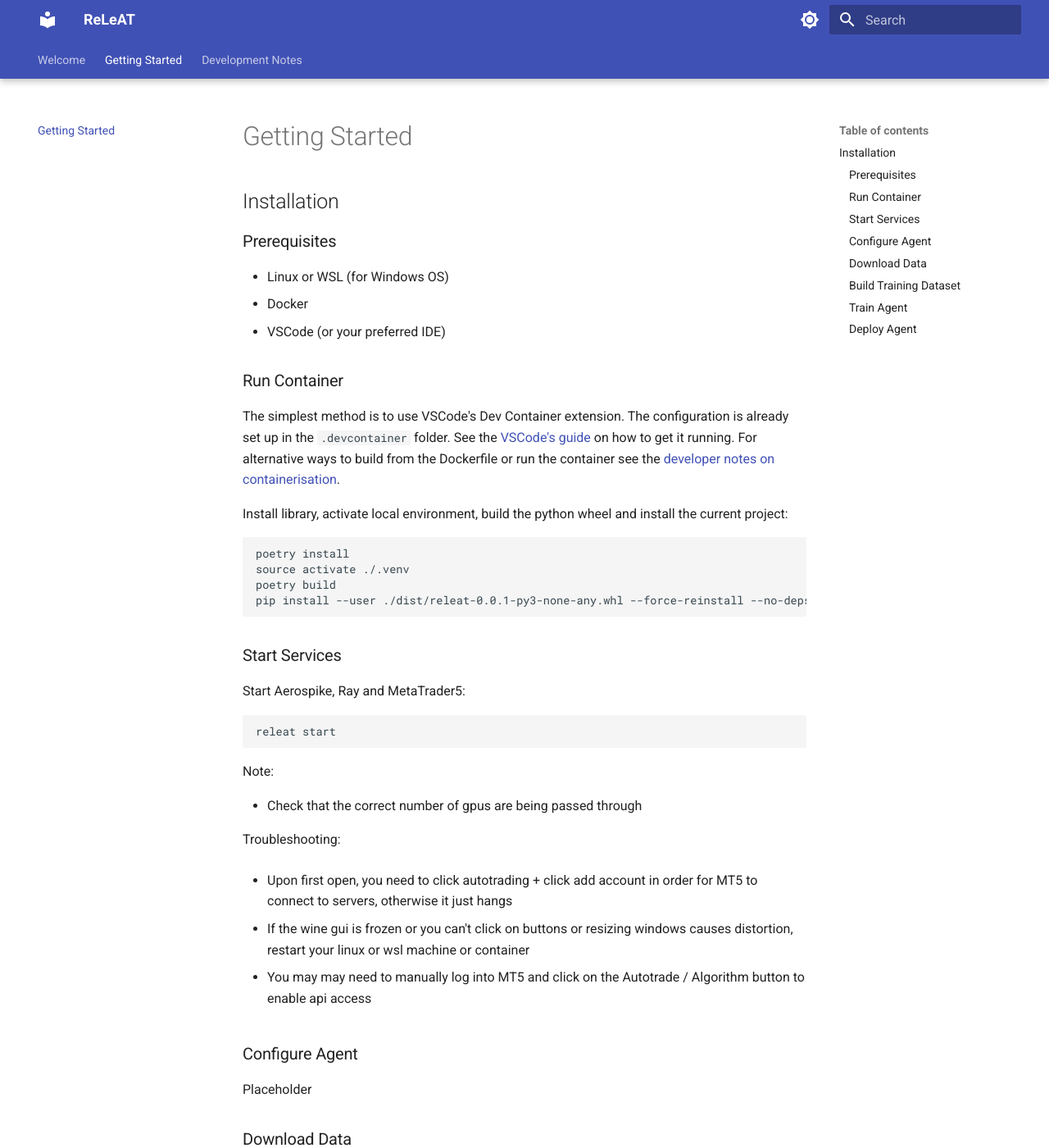
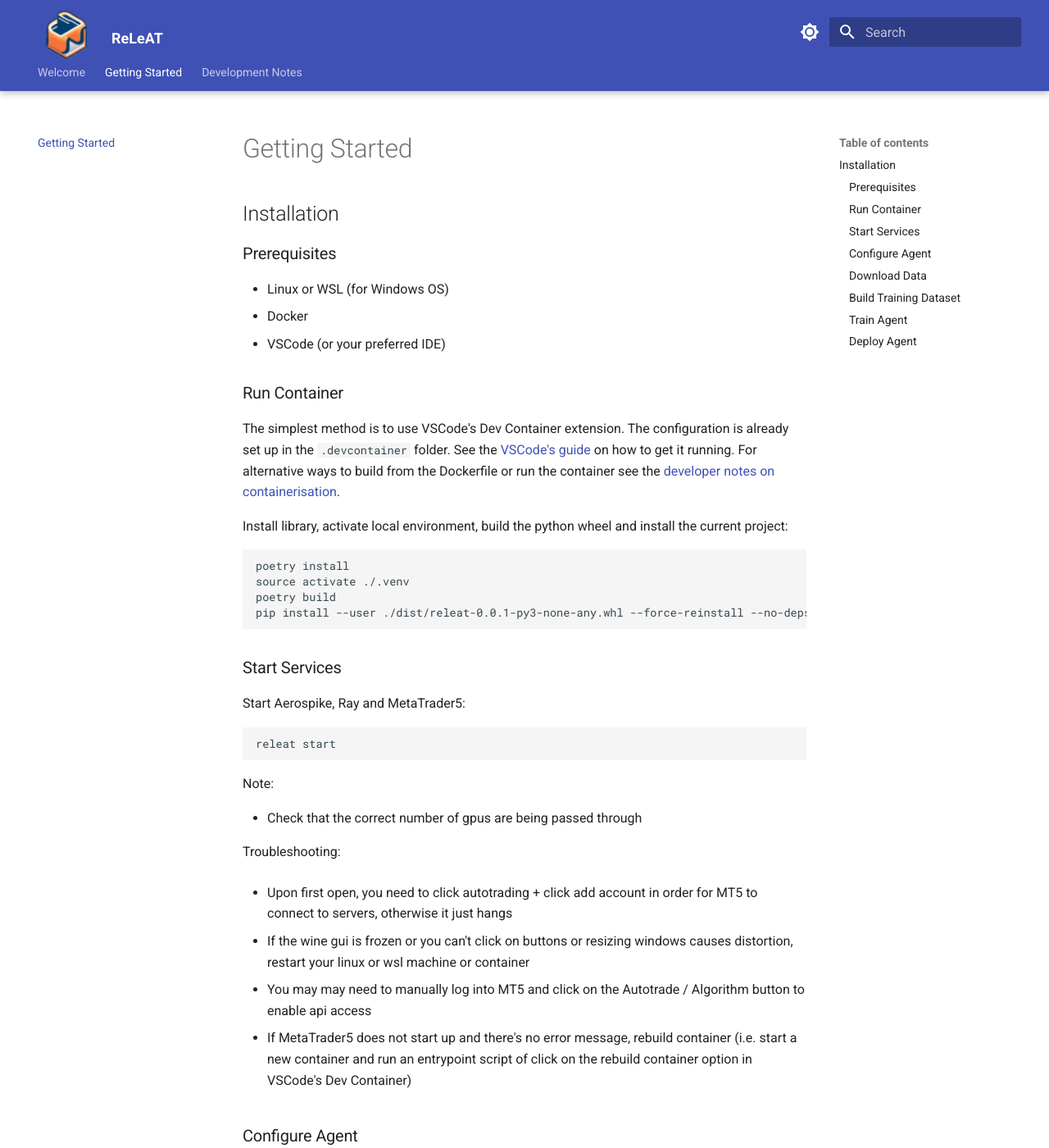
Before and after one commit to youthboo/releat, an MkDocs documentation site: the page built from docs/getting_started.md, in a window 1280 px wide and 1400 px high. Shown: the whole window at 82% size. Built offline with MkDocs 1.6.1 and Material for MkDocs 9.7.7, drawn with Linux system fonts in a browser that asks for light colours.

Commit message:
updated docs format

```diff
--- /dev/null
+++ b/docs/css/style.css
@@ -0,0 +1,39 @@
+.md-header__button.md-logo img, .md-header__button.md-logo svg {
+    fill: currentcolor;
+    display: block;
+    height: 3.0rem;
+    width: auto;
+    position: absolute;
+}
+
+.md-header__button.md-logo {
+    margin: 0.1rem 0.5rem 2.5rem 0.1rem;
+    padding: 0.5rem 2.5rem 0rem 1rem;
+}
+
+.md-header__title {
+    flex-grow: 1;
+    font-size: .9rem;
+    height: 2.4rem;
+    line-height: 2.4rem;
+    padding: 0.75rem 0rem 0rem 0rem;
+}
+
+.md-header__button {
+    color: currentcolor;
+    cursor: pointer;
+    margin: 0.2rem;
+    outline-color: var(--md-accent-fg-color);
+    padding: 1.15rem 0.4rem 0.4rem 0.4rem;
+    position: relative;
+    transition: opacity .25s;
+    vertical-align: middle;
+    z-index: 1;
+}
+
+.md-search__inner {
+    padding: 0.85rem 0rem 0.1rem 0rem;
+    position: relative;
+    transition: width .25s cubic-bezier(.1,.7,.1,1);
+    width: 11.7rem;
+}
--- a/docs/getting_started.md
+++ b/docs/getting_started.md
@@ -44,6 +44,8 @@ Troubleshooting:
 
 - You may may need to manually log into MT5 and click on the Autotrade / Algorithm button to enable api access
 
+- If MetaTrader5 does not start up and there's no error message, rebuild container (i.e. start a new container and run an entrypoint script of click on the rebuild container option in VSCode's Dev Container)
+
 
 ### Configure Agent
 
--- a/mkdocs.yml
+++ b/mkdocs.yml
@@ -12,6 +12,8 @@ plugins:
   - tags:
       tags_file: tags.md
 
+extra_css:
+  - css/style.css
 
 theme:
   name: material
@@ -35,9 +37,11 @@ theme:
     code: 'Roboto Mono'
 
 
-  # logo: assets/logo.png
+  logo: images/logo-6.png
 
-  # favicon: images/favicon.png
+  favicon: images/logo-6.png
+
+
 
   features:
 
@@ -57,9 +61,9 @@ theme:
   # Table of Contents
   - toc.follow
 
-  icon:
-    logo: 'material/library'
-    repo: 'material/library'
+  # icon:
+  #   logo: 'images/logo-1.png'
+  #   repo: 'images/logo-1.png'
 
 
   #admonition:
```
Also changed, not shown: docs/images/logo-6.png (added).
